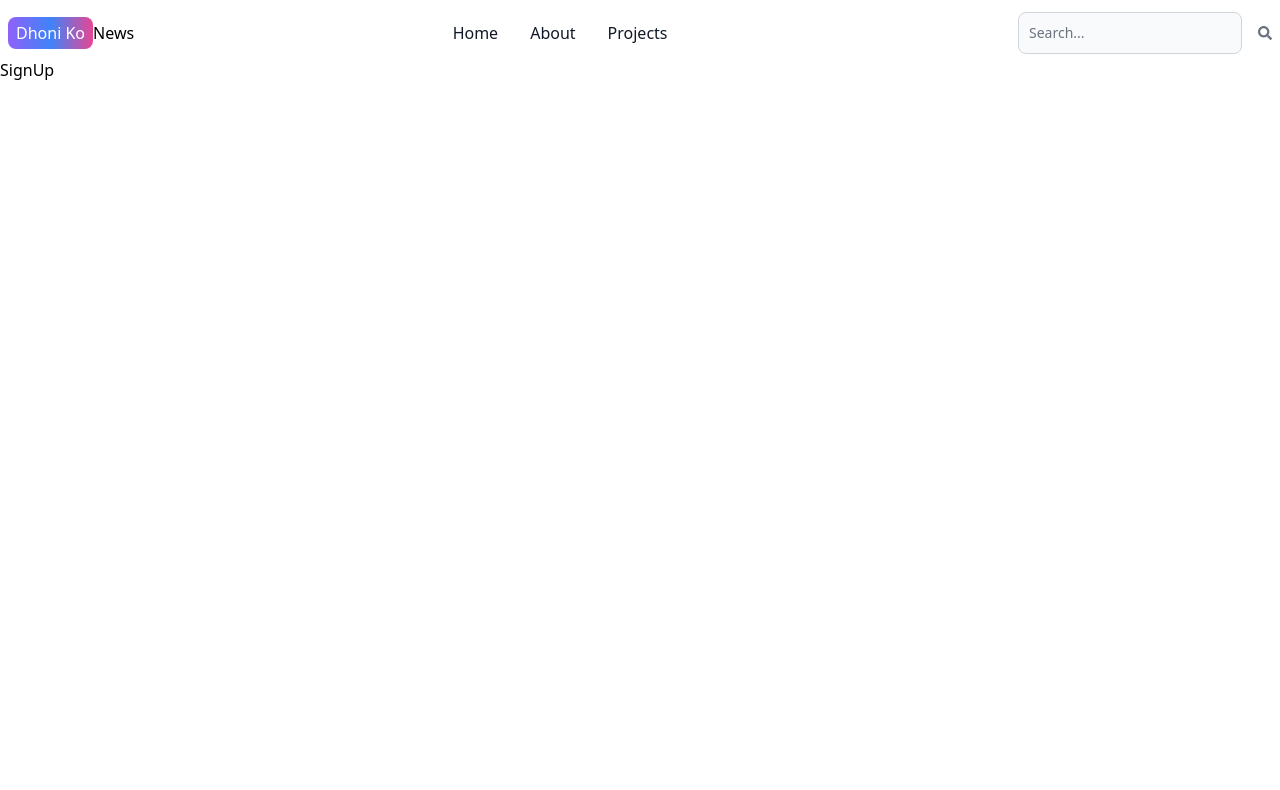
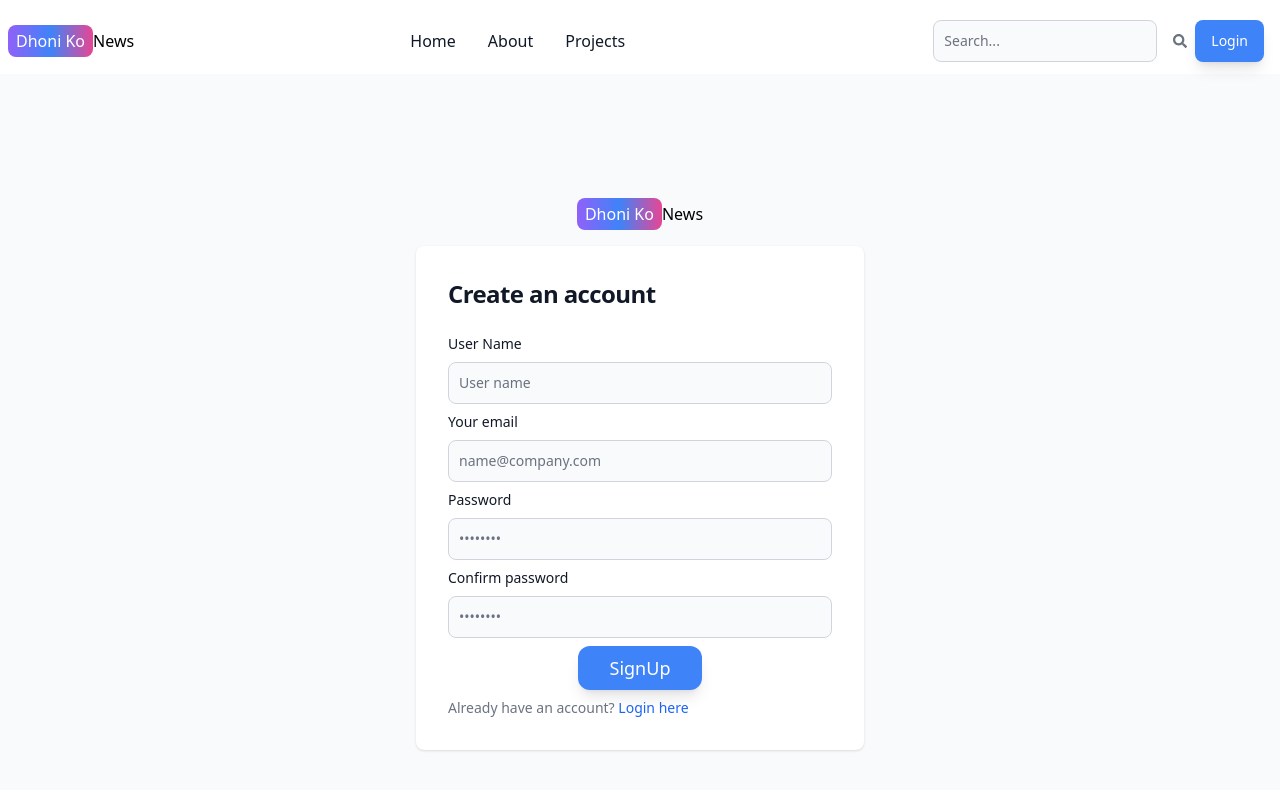
Before and after one commit to MirakHang/MERN_News, a React (Vite) app in the folder client/: page /sign-up in a window 1280 px wide. Shown: the top 790 px of the page. Built offline with nearby package versions, Linux system fonts and the light colour scheme.

Commit message:
signin signup page UI

```diff
--- a/client/src/components/Header.jsx
+++ b/client/src/components/Header.jsx
@@ -83,7 +83,7 @@ export default function Header() {
             News
           </Link>
           <div className="flex md:order-2">
-            <form className="rounded-xl">
+            <form className="rounded-xl my-2">
               <div className=" flex justify-center gap-2">
                 <div>
                   <TextInput
@@ -97,7 +97,11 @@ export default function Header() {
                 </div>
               </div>
             </form>
-
+            <button className="flex items-center justify-center  my-3  text-sm font-medium text-white rounded-lg shadow-lg bg-blue-500 mx-2">
+              <Link to="/sign-in" className="mx-4">
+                Login
+              </Link>
+            </button>
             <button
               data-collapse-toggle="navbar-search"
               type="button"
--- a/client/src/pages/SignIn.jsx
+++ b/client/src/pages/SignIn.jsx
@@ -1,5 +1,78 @@
 import React from "react";
+import { Link } from "react-router-dom";
 
 export default function SignIn() {
-  return <div>SignIn</div>;
+  return (
+    <section className="bg-gray-50 dark:bg-gray-900">
+      <div className="flex flex-col items-center justify-center px-6 py-8 mx-auto md:h-screen lg:py-0">
+        <a
+          href="#"
+          className="flex items-center mb-6 text-2xl font-semibold text-gray-900 dark:text-white"
+        >
+          <img
+            className="w-8 h-8 mr-2"
+            src="https://flowbite.s3.amazonaws.com/blocks/marketing-ui/logo.svg"
+            alt="logo"
+          />
+          Flowbite
+        </a>
+        <div className="w-full bg-white rounded-lg shadow dark:border md:mt-0 sm:max-w-md xl:p-0 dark:bg-gray-800 dark:border-gray-700">
+          <div className="p-6 space-y-4 md:space-y-6 sm:p-8">
+            <h1 className="text-xl font-bold leading-tight tracking-tight text-gray-900 md:text-2xl dark:text-white">
+              Sign in to your account
+            </h1>
+            <form className="space-y-4 md:space-y-6" action="#">
+              <div>
+                <label className="block mb-2 text-sm font-medium text-gray-900 dark:text-white">
+                  Your email
+                </label>
+                <input
+                  type="email"
+                  name="email"
+                  id="email"
+                  className="bg-gray-50 border border-gray-300 text-gray-900 rounded-lg focus:ring-primary-600 focus:border-primary-600 block w-full p-2.5 dark:bg-gray-700 dark:border-gray-600 dark:placeholder-gray-400 dark:text-white dark:focus:ring-blue-500 dark:focus:border-blue-500"
+                  placeholder="name@company.com"
+                  required=""
+                />
+              </div>
+              <div>
+                <label className="block mb-2 text-sm font-medium text-gray-900 dark:text-white">
+                  Password
+                </label>
+                <input
+                  type="password"
+                  name="password"
+                  id="password"
+                  placeholder="••••••••"
+                  className="bg-gray-50 border border-gray-300 text-gray-900 rounded-lg focus:ring-primary-600 focus:border-primary-600 block w-full p-2.5 dark:bg-gray-700 dark:border-gray-600 dark:placeholder-gray-400 dark:text-white dark:focus:ring-blue-500 dark:focus:border-blue-500"
+                  required=""
+                />
+              </div>
+              <div className="flex items-center justify-between">
+                <div className="flex items-start"></div>
+                <a
+                  href="#"
+                  className="text-sm font-medium text-primary-600 hover:underline dark:text-primary-500"
+                >
+                  Forgot password?
+                </a>
+              </div>
+              <button className="flex items-center px-8 justify-center text-lg font-medium text-white rounded-xl shadow-lg bg-blue-500  mx-auto">
+                <Link className=" my-2">Login</Link>
+              </button>
+              <p className="text-sm font-light text-gray-500 dark:text-gray-400">
+                Don’t have an account yet?{" "}
+                <Link
+                  to="/sign-up"
+                  className="font-medium text-primary-600 hover:underline dark:text-primary-500 text-blue-600"
+                >
+                  Sign up
+                </Link>
+              </p>
+            </form>
+          </div>
+        </div>
+      </div>
+    </section>
+  );
 }
--- a/client/src/pages/SignUp.jsx
+++ b/client/src/pages/SignUp.jsx
@@ -1,5 +1,94 @@
 import React from "react";
+import { Link } from "react-router-dom";
 
 export default function SignUp() {
-  return <div>SignUp</div>;
+  return (
+    <section className="bg-gray-50 dark:bg-gray-900">
+      <div className="flex flex-col items-center justify-center px-6 pt-4 mx-auto md:h-screen lg:py-0">
+        <Link
+          to="/"
+          className="flex items-center space-x-3 rtl:space-x-reverse mb-4"
+        >
+          <span className="px-2 py-1 bg-gradient-to-r from-purple-500 via-blue-500 to-pink-500 rounded-lg text-white">
+            Dhoni Ko
+          </span>
+          News
+        </Link>
+        <div className="w-full bg-white rounded-lg shadow dark:border md:mt-0 sm:max-w-md xl:p-0 dark:bg-gray-800 dark:border-gray-700">
+          <div className="p-4 space-y-4 md:space-y-6 sm:p-8">
+            <h1 className="text-xl font-bold leading-tight tracking-tight text-gray-900 md:text-2xl dark:text-white">
+              Create an account
+            </h1>
+            <form className="space-y-4 md:space-y-2" action="#">
+              <div>
+                <label className="block mb-2 text-sm font-medium text-gray-900 dark:text-white">
+                  User Name
+                </label>
+                <input
+                  type="text"
+                  id="username"
+                  className="bg-gray-50 border border-gray-300 text-gray-900 text-sm rounded-lg focus:ring-primary-600 focus:border-primary-600 block w-full p-2.5 dark:bg-gray-700 dark:border-gray-600 dark:placeholder-gray-400 dark:text-white dark:focus:ring-blue-500 dark:focus:border-blue-500"
+                  placeholder="User name"
+                  required=""
+                />
+              </div>
+              <div>
+                <label className="block mb-2 text-sm font-medium text-gray-900 dark:text-white">
+                  Your email
+                </label>
+                <input
+                  type="text"
+                  id="email"
+                  className="bg-gray-50 border border-gray-300 text-gray-900 text-sm rounded-lg focus:ring-primary-600 focus:border-primary-600 block w-full p-2.5 dark:bg-gray-700 dark:border-gray-600 dark:placeholder-gray-400 dark:text-white dark:focus:ring-blue-500 dark:focus:border-blue-500"
+                  placeholder="name@company.com"
+                  required=""
+                />
+              </div>
+              <div>
+                <label className="block mb-2 text-sm font-medium text-gray-900 dark:text-white">
+                  Password
+                </label>
+                <input
+                  type="text"
+                  name="password"
+                  id="password"
+                  placeholder="••••••••"
+                  className="bg-gray-50 border border-gray-300 text-gray-900 text-sm rounded-lg focus:ring-primary-600 focus:border-primary-600 block w-full p-2.5 dark:bg-gray-700 dark:border-gray-600 dark:placeholder-gray-400 dark:text-white dark:focus:ring-blue-500 dark:focus:border-blue-500"
+                  required=""
+                />
+              </div>
+              <div>
+                <label className="block mb-2 text-sm font-medium text-gray-900 dark:text-white">
+                  Confirm password
+                </label>
+                <input
+                  type="confirm-password"
+                  name="confirm-password"
+                  id="confirm-password"
+                  placeholder="••••••••"
+                  className="bg-gray-50 border border-gray-300 text-gray-900 text-sm rounded-lg focus:ring-primary-600 focus:border-primary-600 block w-full p-2.5 dark:bg-gray-700 dark:border-gray-600 dark:placeholder-gray-400 dark:text-white dark:focus:ring-blue-500 dark:focus:border-blue-500"
+                  required=""
+                />
+              </div>
+              <button
+                className="flex items-center px-8 justify-center text-lg font-medium text-white rounded-xl shadow-lg bg-blue-500  mx-auto"
+                type="submit"
+              >
+                <Link className=" my-2">SignUp</Link>
+              </button>
+              <p className="text-sm font-light text-gray-500 dark:text-gray-400">
+                Already have an account?{" "}
+                <Link
+                  to="/sign-in"
+                  className="font-medium text-primary-600 hover:underline dark:text-primary-500 text-blue-600"
+                >
+                  Login here
+                </Link>
+              </p>
+            </form>
+          </div>
+        </div>
+      </div>
+    </section>
+  );
 }
```
